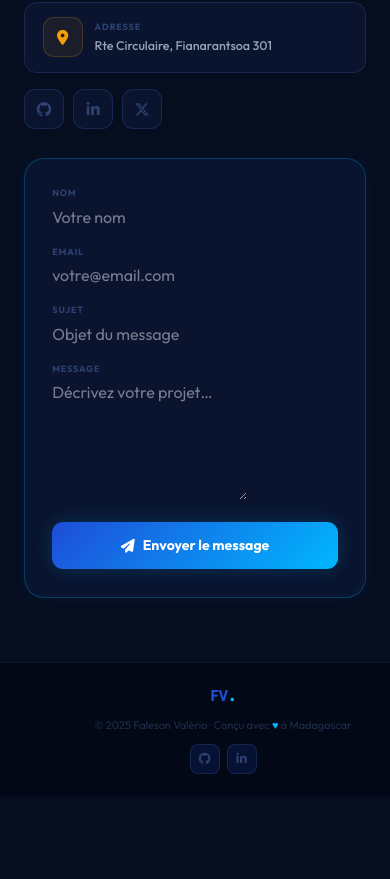
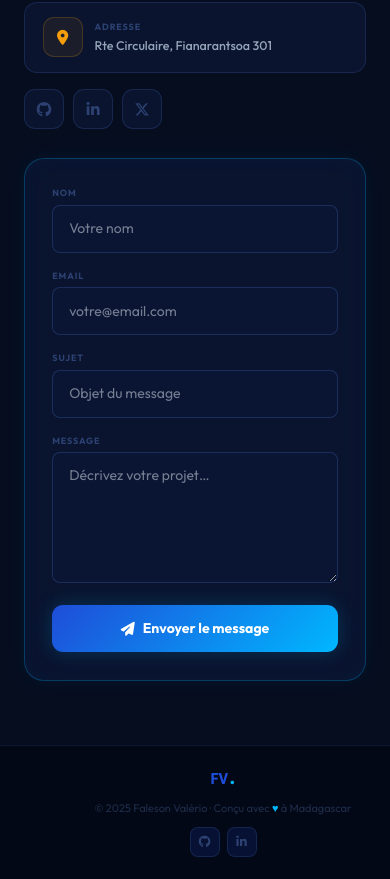
Before and after one commit to ValerioFaleson/portfolio, a React (Vite) app: page / in a window 390 px wide. Shown: the part 6739-7618 px from the top of the page. Before the commit the page ends 7535 px from the top, so only its background shows below. Built offline with nearby package versions, Linux system fonts and the light colour scheme.

Commit message:
responsive section contact 2.0

```diff
--- a/src/App.jsx
+++ b/src/App.jsx
@@ -41,9 +41,29 @@ section{min-height:100vh;display:flex;align-items:center;padding:6rem 2rem 4rem
 .resume-grid{display:grid;grid-template-columns:1fr 1fr;gap:1.8rem}
 .contact-grid{display:grid;grid-template-columns:1fr 2fr;gap:1.8rem;align-items:start}
 .info-grid{display:grid;grid-template-columns:1fr 1fr;gap:.65rem;margin-bottom:1.6rem}
-.contact-form-grid{display:flex; flex-direction:row; flex-wrap:wrap; gap:1rem}
+.contact-form-grid{display:flex; flex-direction:column; gap:1rem}
 .hero-buttons{display:flex;gap:14px;justify-content:center;flex-wrap:wrap;margin-bottom:3rem}
 .footer{display:flex;align-items:center;justify-content:space-between;flex-wrap:wrap;gap:10px}
+input,textarea{
+  width:100%;
+  padding:12px 16px;
+  border-radius:8px;
+  border:1px solid rgba(99,149,255,0.2);
+  background:rgba(14,28,64,0.3);
+  color:#e2e8f0;
+  font-size:14px;
+  font-family:'Outfit',sans-serif;
+  transition:all .2s;
+  min-height:48px;
+}
+input:focus,textarea:focus{
+  border-color:#00b7ff;
+  box-shadow:0 0 0 2px rgba(0,183,255,0.2);
+  outline:none;
+}
+textarea{
+  resize:vertical;
+}
 @media (max-width:1024px){
   .grid-2,.grid-3,.resume-grid,.contact-grid,.info-grid,.contact-form-grid{grid-template-columns:1fr}
   .grid-4{grid-template-columns:repeat(4,minmax(70px,1fr))}
```
